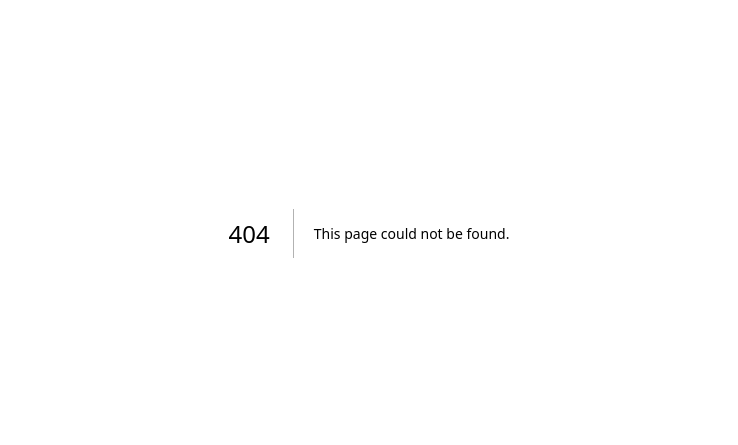
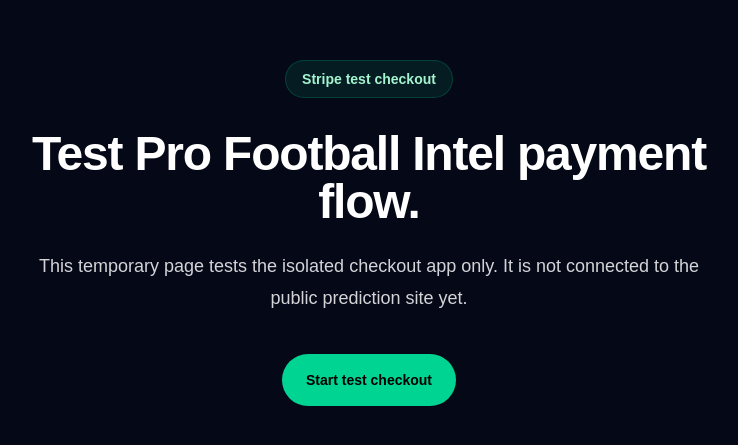
Before and after one commit to Scoreleeo/profbint-checkout, a Next.js app: page /test-checkout in a window 1280 px wide. Before the commit this address had no page. Shown: the part 167-612 px from the top of the page, without its empty margins (271-1009 px from the left). Built offline with nearby package versions, Linux system fonts and the light colour scheme.

Commit message:
Add Stripe checkout test page

```diff
--- /dev/null
+++ b/app/test-checkout/page.tsx
@@ -0,0 +1,66 @@
+"use client";
+
+import { useState } from "react";
+
+export default function TestCheckoutPage() {
+  const [isLoading, setIsLoading] = useState(false);
+  const [errorMessage, setErrorMessage] = useState("");
+
+  async function handleCheckout() {
+    setIsLoading(true);
+    setErrorMessage("");
+
+    try {
+      const response = await fetch("/api/checkout", {
+        method: "POST",
+      });
+
+      const data: { url?: string; error?: string } = await response.json();
+
+      if (!response.ok || !data.url) {
+        throw new Error(data.error || "Unable to start checkout.");
+      }
+
+      window.location.href = data.url;
+    } catch (error) {
+      setErrorMessage(
+        error instanceof Error ? error.message : "Unable to start checkout.",
+      );
+      setIsLoading(false);
+    }
+  }
+
+  return (
+    <main className="min-h-screen bg-[#050816] px-6 py-10 text-white">
+      <section className="mx-auto flex min-h-[calc(100vh-80px)] max-w-3xl flex-col items-center justify-center text-center">
+        <div className="rounded-full border border-emerald-400/20 bg-emerald-400/10 px-4 py-2 text-sm font-semibold text-emerald-200">
+          Stripe test checkout
+        </div>
+
+        <h1 className="mt-8 text-4xl font-black tracking-tight sm:text-5xl">
+          Test Pro Football Intel payment flow.
+        </h1>
+
+        <p className="mt-6 max-w-2xl text-lg leading-8 text-zinc-300">
+          This temporary page tests the isolated checkout app only. It is not
+          connected to the public prediction site yet.
+        </p>
+
+        <button
+          type="button"
+          onClick={handleCheckout}
+          disabled={isLoading}
+          className="mt-10 rounded-full bg-emerald-400 px-6 py-4 text-sm font-bold text-black transition hover:bg-emerald-300 disabled:cursor-not-allowed disabled:bg-zinc-700 disabled:text-zinc-300"
+        >
+          {isLoading ? "Starting checkout..." : "Start test checkout"}
+        </button>
+
+        {errorMessage ? (
+          <p className="mt-6 max-w-xl rounded-2xl border border-red-400/20 bg-red-400/10 px-5 py-4 text-sm text-red-100">
+            {errorMessage}
+          </p>
+        ) : null}
+      </section>
+    </main>
+  );
+}
```
